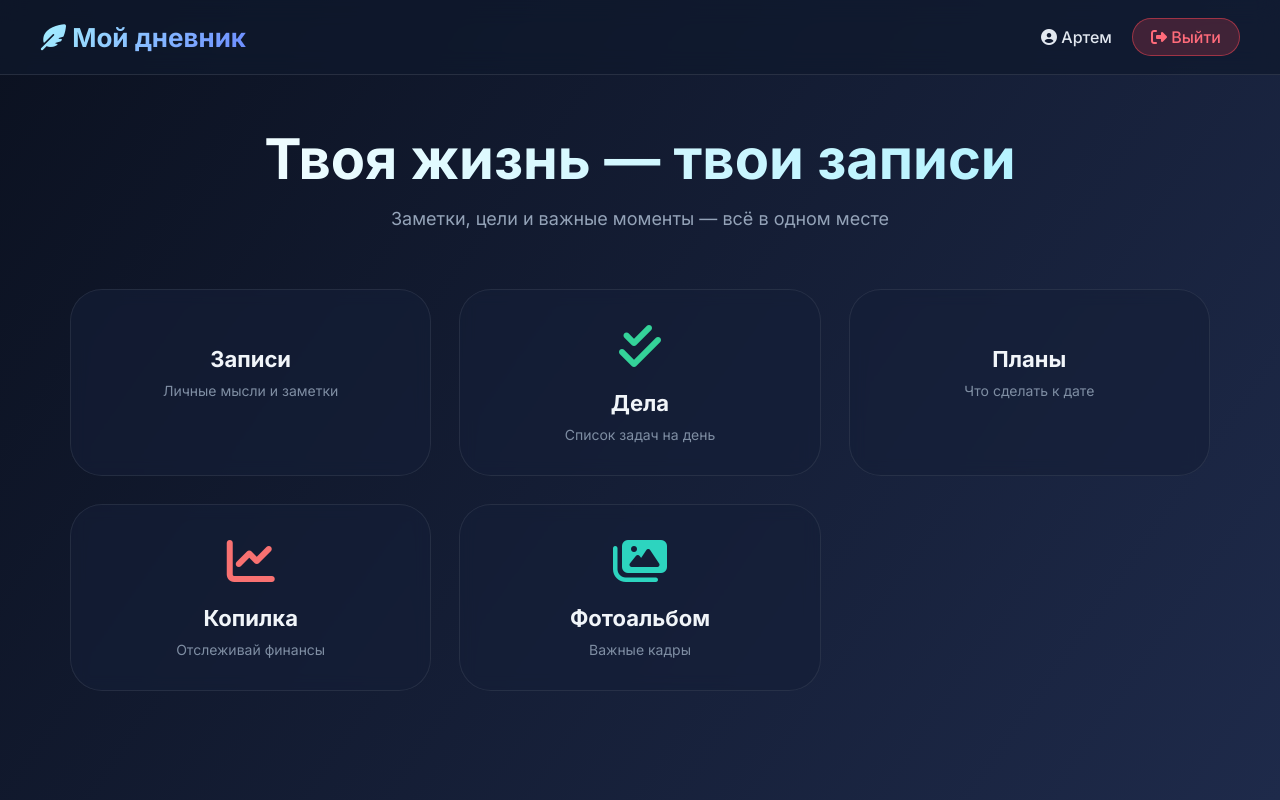
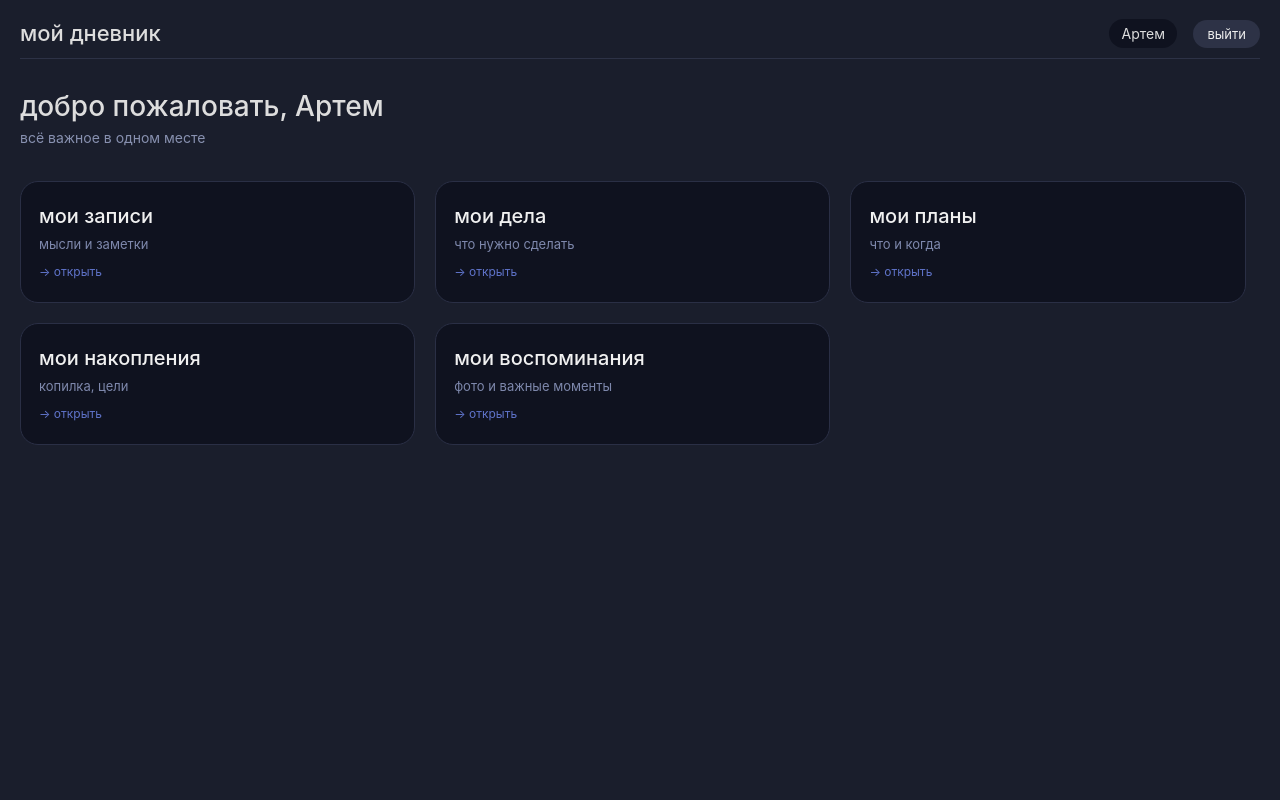
Before and after one commit to artemaas76/praktica_sait, a Flask app: page / in a window 1280 px wide. Run offline with Flask 3, Linux system fonts and the light colour scheme; a user stored in the database is signed in.

Commit message:
Update index.html

```diff
--- a/templates/index.html
+++ b/templates/index.html
@@ -2,146 +2,137 @@
 <html lang="ru">
 <head>
     <meta charset="UTF-8">
-    <title>Личный дневник</title>
-    <link href="https://fonts.googleapis.com/css2?family=Inter:opsz,wght@14..32,300;14..32,400;14..32,500;14..32,600;14..32,700&display=swap" rel="stylesheet">
-    <link rel="stylesheet" href="https://cdnjs.cloudflare.com/ajax/libs/font-awesome/6.4.0/css/all.min.css">
+    <title>мой дневник</title>
     <style>
-        * {
-            margin: 0;
-            padding: 0;
-            box-sizing: border-box;
+        * { margin: 0; padding: 0; box-sizing: border-box; }
+        body {
+            background: #1a1e2c;
+            font-family: -apple-system, BlinkMacSystemFont, 'Segoe UI', Roboto, sans-serif;
+            color: #ddd;
+            padding: 20px;
         }
-        body {
-            font-family: 'Inter', sans-serif;
-            background: linear-gradient(125deg, #0B1120 0%, #1E2A4A 100%);
-            min-height: 100vh;
-        }
-        .glass-nav {
-            background: rgba(15, 25, 45, 0.7);
-            backdrop-filter: blur(12px);
-            border-bottom: 1px solid rgba(255,255,255,0.1);
-            padding: 18px 40px;
+        .top {
             display: flex;
             justify-content: space-between;
             align-items: center;
+            border-bottom: 1px solid #2d3246;
+            padding-bottom: 12px;
+            margin-bottom: 30px;
         }
         .logo {
-            font-size: 26px;
-            font-weight: 700;
-            background: linear-gradient(125deg, #A5F0FF, #6C8CFF);
-            -webkit-background-clip: text;
-            background-clip: text;
-            color: transparent;
+            font-size: 22px;
+            font-weight: 500;
         }
-        .user-section {
+        .userinfo {
+            background: #0f121f;
+            padding: 6px 12px;
+            border-radius: 20px;
+            font-size: 14px;
+        }
+        .logout {
+            background: #2d3246;
+            padding: 6px 14px;
+            border-radius: 20px;
+            text-decoration: none;
+            color: #eee;
+            font-size: 13px;
+            margin-left: 12px;
+        }
+        .greet {
+            margin-bottom: 35px;
+        }
+        .greet h1 {
+            font-size: 28px;
+            font-weight: 500;
+            margin-bottom: 6px;
+        }
+        .greet p {
+            color: #8891b0;
+            font-size: 14px;
+        }
+        .grid {
             display: flex;
-            align-items: center;
+            flex-wrap: wrap;
             gap: 20px;
         }
-        .username {
-            color: #E2E8F0;
-            font-weight: 500;
-        }
-        .logout-btn {
-            background: rgba(255,70,85,0.2);
-            border: 1px solid rgba(255,70,85,0.5);
-            color: #FF6B7A;
-            padding: 8px 18px;
-            border-radius: 40px;
-            text-decoration: none;
-            font-weight: 500;
-            transition: all 0.2s;
-        }
-        .logout-btn:hover {
-            background: rgba(255,70,85,0.4);
-        }
-        .container {
-            max-width: 1200px;
-            margin: 0 auto;
-            padding: 50px 30px;
-        }
-        .hero {
-            text-align: center;
-            margin-bottom: 60px;
-        }
-        .hero h1 {
-            font-size: 56px;
-            font-weight: 800;
-            background: linear-gradient(125deg, #FFFFFF, #A5F0FF);
-            -webkit-background-clip: text;
-            background-clip: text;
-            color: transparent;
-            margin-bottom: 15px;
-        }
-        .hero p {
-            color: #94A3B8;
-            font-size: 18px;
-        }
-        .grid {
-            display: grid;
-            grid-template-columns: repeat(auto-fit, minmax(280px, 1fr));
-            gap: 28px;
-        }
         .card {
-            background: rgba(20, 30, 55, 0.6);
-            backdrop-filter: blur(8px);
-            border: 1px solid rgba(255,255,255,0.08);
-            border-radius: 32px;
-            padding: 32px 24px;
-            text-align: center;
-            transition: all 0.25s ease;
+            background: #0f121f;
+            border: 1px solid #2a2f45;
+            border-radius: 18px;
+            padding: 22px 18px;
+            width: calc(33% - 14px);
             text-decoration: none;
         }
         .card:hover {
-            transform: translateY(-6px);
-            background: rgba(30, 45, 75, 0.7);
-            border-color: rgba(100, 140, 255, 0.4);
-        }
-        .card i {
-            font-size: 48px;
-            margin-bottom: 20px;
+            background: #171c2e;
+            border-color: #4f6bff;
         }
         .card h3 {
-            color: #F1F5F9;
-            font-size: 22px;
-            margin-bottom: 10px;
+            font-size: 20px;
+            font-weight: 500;
+            margin-bottom: 8px;
+            color: #f0f0f0;
         }
         .card p {
-            color: #7F8EA3;
-            font-size: 14px;
+            font-size: 13px;
+            color: #7e88ac;
         }
-        .icon-notes { color: #60A5FA; }
-        .icon-tasks { color: #34D399; }
-        .icon-plans { color: #FBBF24; }
-        .icon-goals { color: #F87171; }
-        .icon-memories { color: #2DD4BF; }
-        @media (max-width: 640px) {
-            .glass-nav { padding: 15px 20px; }
-            .hero h1 { font-size: 36px; }
-            .container { padding: 30px 20px; }
+        .card span {
+            display: inline-block;
+            margin-top: 12px;
+            font-size: 12px;
+            color: #5f73c9;
+        }
+        @media (max-width: 760px) {
+            .card { width: calc(50% - 10px); }
+        }
+        @media (max-width: 500px) {
+            .card { width: 100%; }
         }
     </style>
 </head>
 <body>
-    <div class="glass-nav">
-        <div class="logo"><i class="fas fa-feather-alt"></i> Мой дневник</div>
-        <div class="user-section">
-            <span class="username"><i class="fas fa-user-circle"></i> {{ session.name }}</span>
-            <a href="/logout" class="logout-btn"><i class="fas fa-sign-out-alt"></i> Выйти</a>
-        </div>
+
+<div class="top">
+    <div class="logo">мой дневник</div>
+    <div>
+        <span class="userinfo">{{ session.name }}</span>
+        <a href="/logout" class="logout">выйти</a>
     </div>
-    <div class="container">
-        <div class="hero">
-            <h1>Твоя жизнь — твои записи</h1>
-            <p>Заметки, цели и важные моменты — всё в одном месте</p>
-        </div>
-        <div class="grid">
-            <a href="/notes" class="card"><i class="fas fa-pen-fade icon-notes"></i><h3>Записи</h3><p>Личные мысли и заметки</p></a>
-            <a href="/tasks" class="card"><i class="fas fa-check-double icon-tasks"></i><h3>Дела</h3><p>Список задач на день</p></a>
-            <a href="/plans" class="card"><i class="fas fa-calendar-star icon-plans"></i><h3>Планы</h3><p>Что сделать к дате</p></a>
-            <a href="/goals" class="card"><i class="fas fa-chart-line icon-goals"></i><h3>Копилка</h3><p>Отслеживай финансы</p></a>
-            <a href="/memories" class="card"><i class="fas fa-images icon-memories"></i><h3>Фотоальбом</h3><p>Важные кадры</p></a>
-        </div>
-    </div>
+</div>
+
+<div class="greet">
+    <h1>добро пожаловать, {{ session.name }}</h1>
+    <p>всё важное в одном месте</p>
+</div>
+
+<div class="grid">
+    <a href="/notes" class="card">
+        <h3>мои записи</h3>
+        <p>мысли и заметки</p>
+        <span>→ открыть</span>
+    </a>
+    <a href="/tasks" class="card">
+        <h3>мои дела</h3>
+        <p>что нужно сделать</p>
+        <span>→ открыть</span>
+    </a>
+    <a href="/plans" class="card">
+        <h3>мои планы</h3>
+        <p>что и когда</p>
+        <span>→ открыть</span>
+    </a>
+    <a href="/goals" class="card">
+        <h3>мои накопления</h3>
+        <p>копилка, цели</p>
+        <span>→ открыть</span>
+    </a>
+    <a href="/memories" class="card">
+        <h3>мои воспоминания</h3>
+        <p>фото и важные моменты</p>
+        <span>→ открыть</span>
+    </a>
+</div>
+
 </body>
 </html>
```
